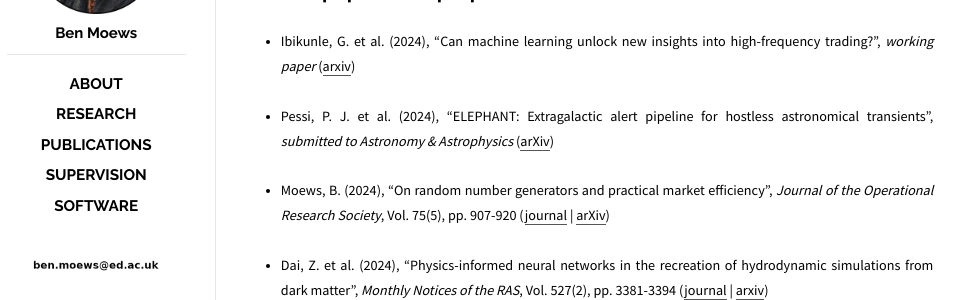
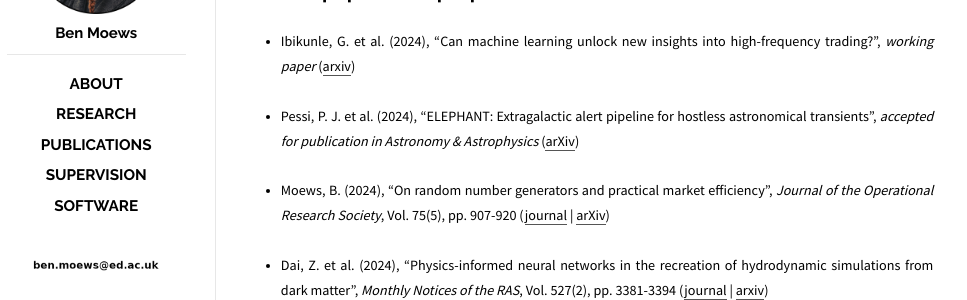
Before and after one commit to moews/moews.github.io, a Jekyll site: the page built from _posts/2017-03-25-publications.md, in a window 1280 px wide. Shown: the part 166-466 px from the top of the page, without its empty margins (143-1110 px from the left). Built offline with Jekyll 4.4.1, drawn with Linux system fonts in a browser that asks for light colours.

Commit message:
Update 2017-03-25-publications.md

```diff
--- a/_posts/2017-03-25-publications.md
+++ b/_posts/2017-03-25-publications.md
@@ -12,7 +12,7 @@ categories: posts
 
 * <small>Ibikunle, G. et al. (2024), "Can machine learning unlock new insights into high-frequency trading?", _working paper_ ([arxiv](https://arxiv.org/abs/2405.08101))</small>
 
-* <small>Pessi, P. J. et al. (2024), "ELEPHANT: Extragalactic alert pipeline for hostless astronomical transients", _submitted to Astronomy & Astrophysics_ ([arXiv](https://arxiv.org/abs/2404.18165))</small>
+* <small>Pessi, P. J. et al. (2024), "ELEPHANT: Extragalactic alert pipeline for hostless astronomical transients", _accepted for publication in Astronomy & Astrophysics_ ([arXiv](https://arxiv.org/abs/2404.18165))</small>
 
 * <small>Moews, B. (2024), "On random number generators and practical market efficiency", _Journal of the Operational Research Society_, Vol. 75(5), pp. 907-920 ([journal](https://doi.org/10.1080/01605682.2023.2219292) | [arXiv](https://arxiv.org/abs/2305.17419))</small>
 
```
